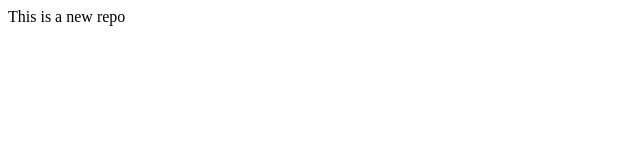
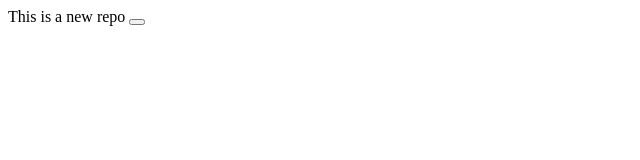
Before and after one commit to akshatakrk/localrepo, a plain HTML site: page index.html in a window 1280 px wide. Shown: the full height of the page, 0-640 px from the left. Drawn offline with Linux system fonts and the light colour scheme.

Commit message:
add in feature1

```diff
--- a/index.html
+++ b/index.html
@@ -1 +1 @@
-<p>This is a new repo</p>
+<p>This is a new repo <button></button></p>
```
